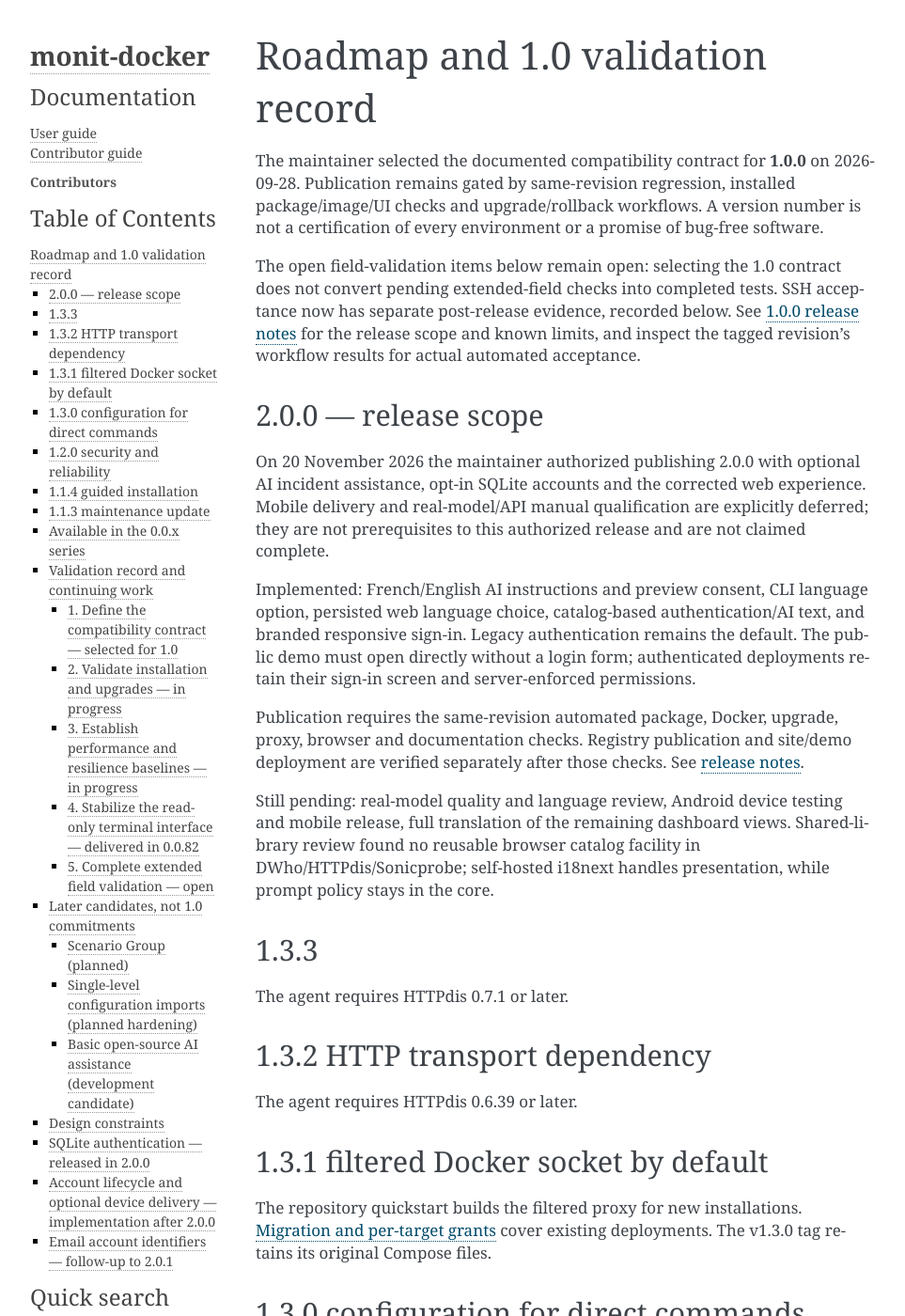
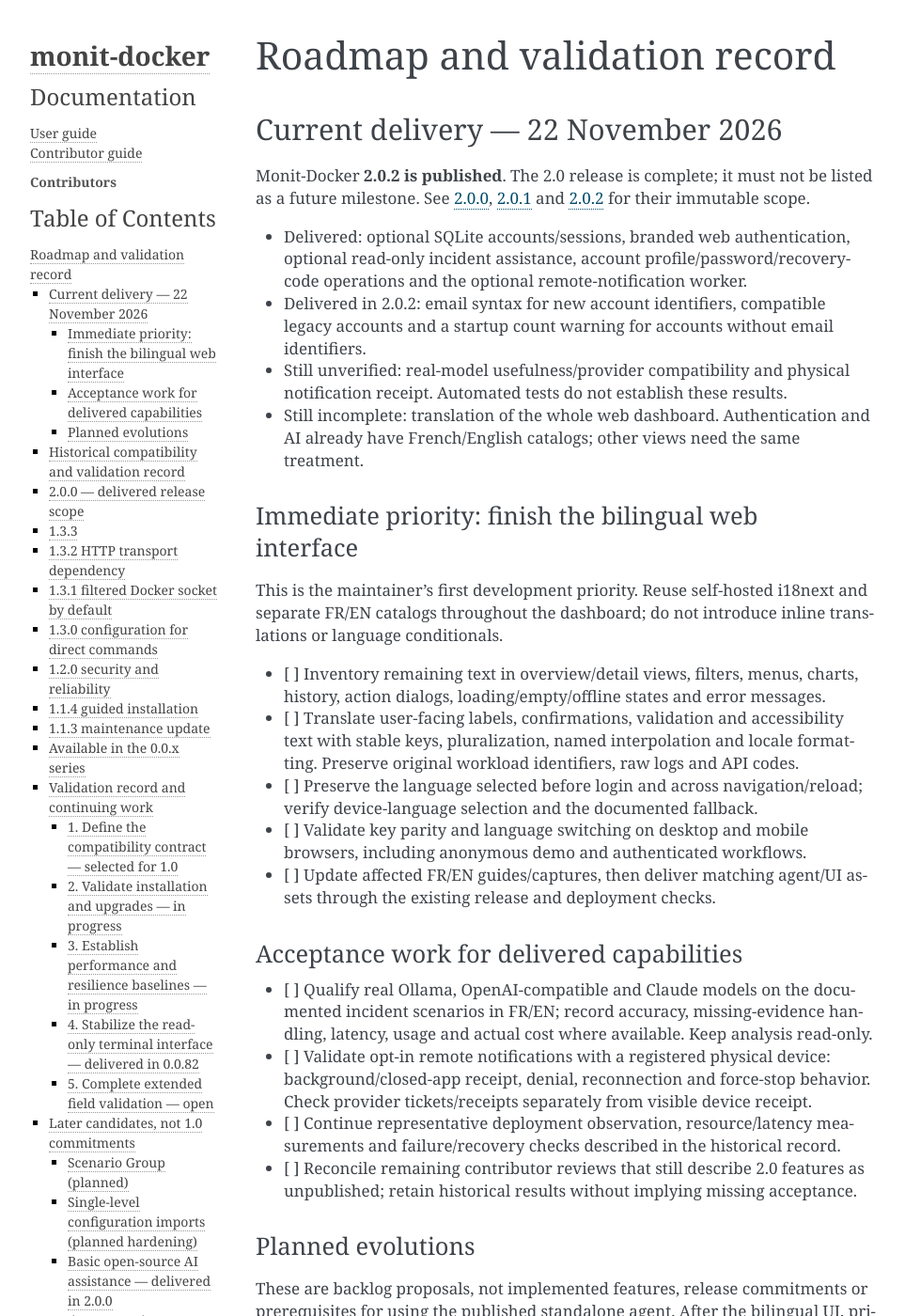
Before and after one commit to decryptus/monit-docker, a Sphinx documentation site: the page built from docs/roadmap.md, in a window 1280 px wide and 1400 px high. Shown: the whole window at 94% size, without its empty margins (148-1111 px from the left). Built offline with Sphinx 7.4.7, drawn with Linux system fonts in a browser that asks for light colours; some of the changed text lies outside the part shown.

Commit message:
Refresh roadmap with delivered 2.0.2 status, bilingual UI priority and planned evolutions

```diff
--- a/docs/roadmap.md
+++ b/docs/roadmap.md
@@ -1,4 +1,73 @@
-# Roadmap and 1.0 validation record
+# Roadmap and validation record
+
+## Current delivery — 22 November 2026
+
+Monit-Docker **2.0.2 is published**. The 2.0 release is complete; it must not be
+listed as a future milestone. See [2.0.0](release-2.0.0.md),
+[2.0.1](release-2.0.1.md) and [2.0.2](release-2.0.2.md) for their immutable scope.
+
+- Delivered: optional SQLite accounts/sessions, branded web authentication,
+  optional read-only incident assistance, account profile/password/recovery-code
+  operations and the optional remote-notification worker.
+- Delivered in 2.0.2: email syntax for new account identifiers, compatible legacy
+  accounts and a startup count warning for accounts without email identifiers.
+- Still unverified: real-model usefulness/provider compatibility and physical
+  notification receipt. Automated tests do not establish these results.
+- Still incomplete: translation of the whole web dashboard. Authentication and
+  AI already have French/English catalogs; other views need the same treatment.
+
+### Immediate priority: finish the bilingual web interface
+
+This is the maintainer's first development priority. Reuse self-hosted i18next
+and separate FR/EN catalogs throughout the dashboard; do not introduce inline
+translations or language conditionals.
+
+- [ ] Inventory remaining text in overview/detail views, filters, menus, charts,
+  history, action dialogs, loading/empty/offline states and error messages.
+- [ ] Translate user-facing labels, confirmations, validation and accessibility
+  text with stable keys, pluralization, named interpolation and locale formatting.
+  Preserve original workload identifiers, raw logs and API codes.
+- [ ] Preserve the language selected before login and across navigation/reload;
+  verify device-language selection and the documented fallback.
+- [ ] Validate key parity and language switching on desktop and mobile browsers,
+  including anonymous demo and authenticated workflows.
+- [ ] Update affected FR/EN guides/captures, then deliver matching agent/UI assets
+  through the existing release and deployment checks.
+
+### Acceptance work for delivered capabilities
+
+- [ ] Qualify real Ollama, OpenAI-compatible and Claude models on the documented
+  incident scenarios in FR/EN; record accuracy, missing-evidence handling,
+  latency, usage and actual cost where available. Keep analysis read-only.
+- [ ] Validate opt-in remote notifications with a registered physical device:
+  background/closed-app receipt, denial, reconnection and force-stop behavior.
+  Check provider tickets/receipts separately from visible device receipt.
+- [ ] Continue representative deployment observation, resource/latency
+  measurements and failure/recovery checks described in the historical record.
+- [ ] Reconcile remaining contributor reviews that still describe 2.0 features
+  as unpublished; retain historical results without implying missing acceptance.
+
+### Planned evolutions
+
+These are backlog proposals, not implemented features, release commitments or
+prerequisites for using the published standalone agent. After the bilingual UI,
+prioritize them according to field feedback and the acceptance results above.
+
+| Evolution | Intended result and boundaries |
+| --- | --- |
+| Verified email and self-service recovery | Verify mailbox ownership, add optional SMTP delivery and expiring single-use recovery links/codes with rate limits. Preserve administrator-issued recovery when email is not configured. Email syntax alone is not verification. |
+| Alert lifecycle | Add server-owned acknowledgement, time-bounded silence and durable incident/open/recovered history, with authorization and audit. Keep the existing action journal and transport alerts working. |
+| Notification preferences and diagnostics | Add quiet hours and per-account severity/channel preferences; provide an authenticated, rate-limited test to the user's own registered devices and readable delivery status. A test must not induce real workload failures or reveal tokens. |
+| Extended history and charts | Extend navigation/comparison and bounded retention of existing snapshots/action history; define the API and measured storage limits before adding persistence. Preserve existing Prometheus/Grafana integration. |
+| Bounded workload logs | Add authorized, size/time-limited container log reads with explicit access and disclosure rules. Do not automatically forward raw logs to AI providers. |
+| Scenario groups | Implement the ordered, finite scenario groups specified below, preserving per-scenario protections, stop-on-failure behavior and existing CLI contracts. |
+| Configuration-import hardening | Audit and bound section imports as specified below, with explicit compatibility/migration decisions before rejecting previously accepted configurations. |
+| Operational diagnostics | Improve actionable configuration/connection/permission errors and reproducible support evidence; exclude credentials and make resource limits explicit. |
+
+The local agent remains independently usable. These evolutions do not add a
+mandatory central service, paid entitlement, AI provider or shared database.
+
+## Historical compatibility and validation record
 
 The maintainer selected the documented compatibility contract for **1.0.0** on
 2026-09-28. Publication remains gated by same-revision regression, installed
@@ -12,12 +81,12 @@ acceptance now has separate post-release evidence, recorded below. See
 scope and known limits, and inspect the tagged revision's workflow results for
 actual automated acceptance.
 
-## 2.0.0 — release scope
+## 2.0.0 — delivered release scope
 
 On 20 November 2026 the maintainer authorized publishing 2.0.0 with optional
 AI incident assistance, opt-in SQLite accounts and the corrected web experience.
-Mobile delivery and real-model/API manual qualification are explicitly deferred;
-they are not prerequisites to this authorized release and are not claimed complete.
+Real-model/API manual qualification and physical-device acceptance were deferred;
+they were not prerequisites to the authorized release and remain separate gates.
 
 Implemented: French/English AI instructions and preview consent, CLI language
 option, persisted web language choice, catalog-based authentication/AI text,
@@ -29,8 +98,9 @@ Publication requires the same-revision automated package, Docker, upgrade,
 proxy, browser and documentation checks. Registry publication and site/demo
 deployment are verified separately after those checks. See [release notes](release-2.0.0.md).
 
-Still pending: real-model quality and language review, Android device testing and
-mobile release, full translation of the remaining dashboard views. Shared-library
+Still pending for the server: real-model quality and language review, physical
+notification acceptance and full translation of the remaining dashboard views.
+Application distribution and device acceptance are tracked separately. Shared-library
 review found no reusable browser catalog facility in DWho/HTTPdis/Sonicprobe;
 self-hosted i18next handles presentation, while prompt policy stays in the core.
 
@@ -255,7 +325,7 @@ a competing generic `!include` mechanism or impose Auton's client schema.
 
 This item records planned verification/hardening, not completed enforcement.
 
-### Basic open-source AI assistance (development candidate)
+### Basic open-source AI assistance — delivered in 2.0.0
 
 Scope approved on 18 November 2026. The 20 November candidate implements a
 standalone `explain` command, with explicit preview, bounded evidence and optional
@@ -263,7 +333,7 @@ Ollama, OpenAI-compatible or native Anthropic/Claude configuration. An opt-in
 eight-scenario synthetic evaluation harness records latency and available usage
 for human review. The opt-in HTTP/UI integration now includes explicit preview
 and consent, dedicated AI authorization, bounded admission and escaped results.
-Real-model quality remains unqualified; optional assistance ships in 2.0.0.
+Real-model quality remains unqualified; optional assistance was published in 2.0.0.
 
 - Add optional assistance for a standalone Monit-Docker installation, using the
   user's own AI API key. API usage is billed directly by the chosen provider.
@@ -278,16 +348,18 @@ Real-model quality remains unqualified; optional assistance ships in 2.0.0.
 - Preserve normal monitoring, local YAML configuration and existing protections
   when AI is disabled, unavailable or misconfigured.
 
-The [user guide](incident-ai.md) documents the implemented protocol and limits;
-the [contributor review](incident-ai-review.md) records automated coverage and
-the remaining real-model qualification. This roadmap entry does not announce
-a release date or claim that automated schema checks prove model usefulness.
+The [user guide](incident-ai.md) documents the delivered protocol and limits.
+The [contributor review](incident-ai-review.md) retains historical automated
+coverage and remaining real-model qualification; its older release-pending text
+is superseded by the published 2.0 release record. Automated schema checks do
+not prove model usefulness.
 
 ## Design constraints
 
 Keep the DWho, HTTPdis and Sonicprobe foundations, global constants and a light
-mobile interface. Keep the simple mode useful without a monitoring stack. Code,
-Authentication and AI labels support French/English; other UI labels and machine-readable reasons remain in English. Prefer measured
+mobile interface. Keep the simple mode useful without a monitoring stack. Authentication and AI labels already support French/English; translating the
+remaining dashboard labels is the immediate priority. Machine-readable codes
+and backend diagnostic text remain unchanged. Prefer measured
 improvements and documented behavior over adding infrastructure by default.
 
 Discuss priorities through [GitHub issues](https://github.com/decryptus/monit-docker/issues).
@@ -299,7 +371,7 @@ Released in 2.0.0: local accounts and global roles, durable sessions, scoped mac
 
 Automated checks cover the supported Python suites, installed packages, real TLS proxy migration and browser authentication (see [PR #119](https://github.com/decryptus/monit-docker/pull/119) for revision-specific results). The matching native session client exists in the mobile application. The 2.0.0 package/images and public demo have been delivered; anonymous demo status is read-only while private routes still require authentication. Physical mobile acceptance remains separate. Do not infer device acceptance from CI or server checks.
 
-## Account lifecycle and optional device delivery — implementation after 2.0.0
+## Account lifecycle and optional device delivery — delivered after 2.0.0
 
 - Implemented: own display name/language, current-password change, offline-admin
   one-time recovery codes, credential revocation and bounded device registration.
@@ -310,17 +382,18 @@ Automated checks cover the supported Python suites, installed packages, real TLS
 - Validation: full Python 3.10/3.12, package/image, Docker integration, proxy/browser
   and documentation checks passed. Account lifecycle was also verified on the demo
   with a disposable account, including recovery replay and session revocation.
-- Delivery: merged source and demo candidate deployment; the published 2.0.0
-  package/images remain immutable and do not include these subsequent endpoints.
-  Remote delivery still requires Expo/FCM configuration and physical-phone
-  acceptance. See mobile-accounts.md.
+- Delivery: these endpoints and the optional worker are included in the published
+  2.0.2 packages/images and deployed demo. The original 2.0.0 artifacts remain
+  immutable. Each installation still needs its own push configuration and device
+  opt-in; physical-phone receipt remains a separate gate. See
+  [mobile accounts](mobile-accounts.md).
 
-## Email account identifiers — follow-up to 2.0.1
+## Email account identifiers — delivered in 2.0.2
 
 New CLI/API accounts require email syntax; legacy login/reset/import stay
 compatible. Server startup reports the count of accounts without email
 identifiers once. HTTPdis owns durable identity/session storage; Sonicprobe's
 existing mailbox validator is reused with Monit-Docker's bounded ASCII account
-policy. No new dependency or shared-library release is needed. Web and mobile
-clients must accept the longer identifiers before this backend is deployed.
-Mailbox verification and automatic email recovery are separate future work.
+policy. The web client accepts these identifiers; third-party clients must also
+support the longer format. Mailbox verification and automatic email recovery
+remain planned evolutions, not capabilities implied by the 2.0.2 release.
```
